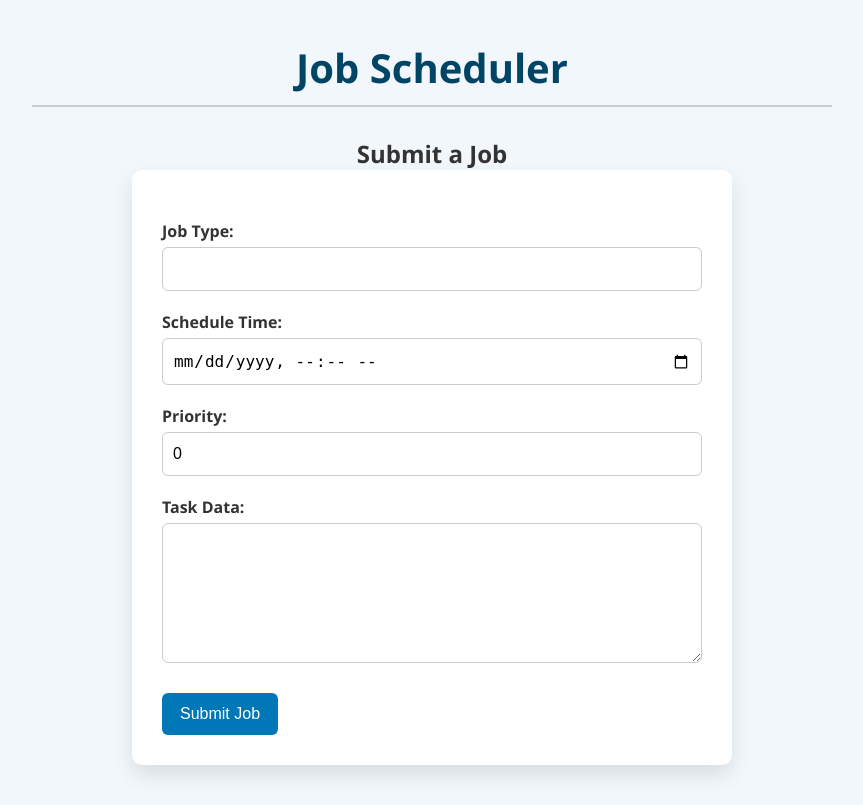
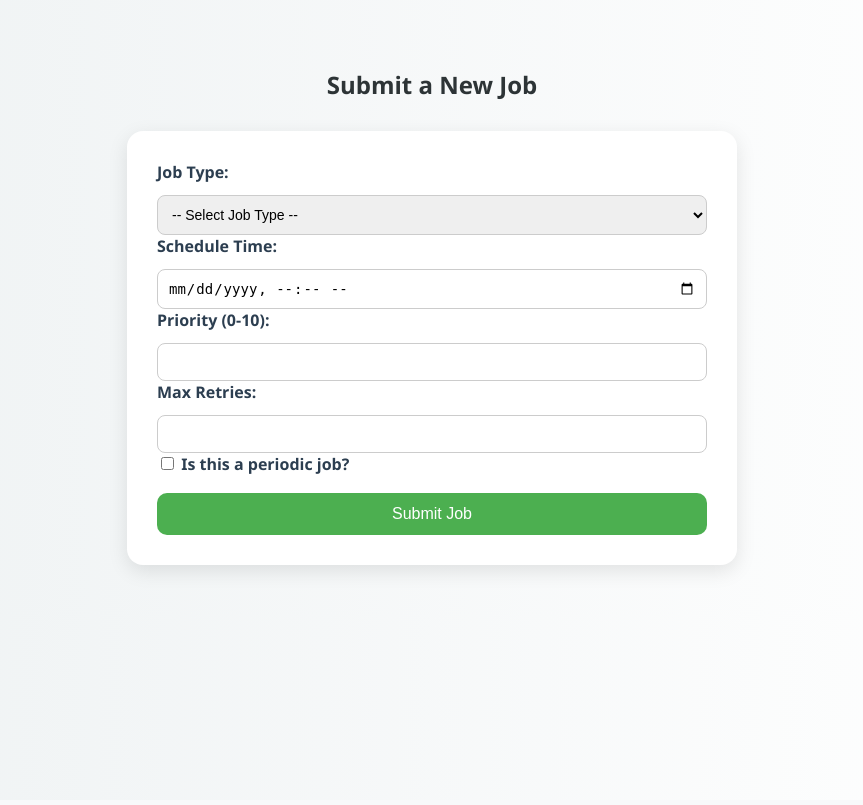
Before and after one commit to neharika-garg-20/CTRL-SHIFT-ELITE, a Django app: template scheduler/templates/submit_job.html in a window 1280 px wide. Shown: the whole page, without its empty margins (208-1071 px from the left). After the commit the page ends 577 px from the top, so only its background shows below. Run offline with Django 3.2, Linux system fonts and the light colour scheme; the template is opened without the code that fills it, so the values that code supplies are empty.

Commit message:
submit jobs

```diff
--- a/job_scheduler/urls.py
+++ b/job_scheduler/urls.py
@@ -21,9 +21,10 @@ from scheduler import views
 
 urlpatterns = [
     path('admin/', admin.site.urls),
-    path('jobs/', views.submit_job, name='submit_job'),
+
     # path('submit/', views.submit_job, name='submit_job'),
 
+    path('jobs/', views.submit_job, name='submit_job'),
     # URL pattern for getting job results
     path('jobs/<uuid:job_id>/results/', views.get_job_results, name='get_job_results'),
     path('', views.job_list, name='job_list'),
--- a/scheduler/models.py
+++ b/scheduler/models.py
@@ -1,10 +1,15 @@
 from django.db import models
 import uuid
+from uuid import uuid4
 
 class User(models.Model):
     user_id = models.CharField(max_length=50, primary_key=True)
     username = models.CharField(max_length=100)
     api_key = models.CharField(max_length=100, unique=True)
+    def save(self, *args, **kwargs):
+        if not self.api_key:
+            self.api_key = uuid4().hex
+        super().save(*args, **kwargs)
 
     def _str_(self):
         return self.username
--- a/scheduler/static/submit_job.css
+++ b/scheduler/static/submit_job.css
@@ -1,97 +1,81 @@
-/* General Reset & Body */
-* {
-    box-sizing: border-box;
-    margin: 0;
-    padding: 0;
+body {
+    font-family: 'Segoe UI', Tahoma, Geneva, Verdana, sans-serif;
+    padding: 40px;
+    background: linear-gradient(to right, #eef2f3, #ffffff);
+    color: #333;
 }
 
-  body {
-    font-family: 'Segoe UI', Tahoma, Geneva, Verdana, sans-serif;
-    background-color: #f2f7fb;
-    color: #333;
-    padding: 40px 20px;
-    display: flex;
-    flex-direction: column;
-    align-items: center;
+h2 {
+    text-align: center;
+    color: #2d3436;
+    margin-bottom: 30px;
 }
 
-  /* Header */
-  h1 {
-    font-size: 2.5rem;
-    color: #004466;
-    margin-bottom: 10px;
+form {
+    background-color: #ffffff;
+    padding: 30px;
+    max-width: 550px;
+    margin: auto;
+    border-radius: 16px;
+    box-shadow: 0 6px 20px rgba(0, 0, 0, 0.1);
 }
 
-  hr {
-    width: 100%;
-    max-width: 800px;
-    margin-bottom: 30px;
-    border: none;
-    border-top: 2px solid #ccc;
-  }
-
-  /* Form Container */
-  form {
-    background-color: white;
-    padding: 30px;
-    border-radius: 10px;
-    box-shadow: 0 10px 20px rgba(0, 0, 0, 0.1);
-    width: 100%;
-    max-width: 600px;
-  }
-
-  /* Form Elements */
 label {
+    font-weight: 600;
+    margin-bottom: 8px;
     display: block;
-    font-weight: 600;
-    margin-top: 20px;
-    margin-bottom: 5px;
+    color: #2c3e50;
 }
 
 input[type="text"],
 input[type="number"],
+input[type="file"],
 input[type="datetime-local"],
+select,
 textarea {
     width: 100%;
-    padding: 12px 10px;
+    padding: 10px;
+    margin-top: 4px;
     border: 1px solid #ccc;
-    border-radius: 6px;
-    font-size: 1rem;
-    transition: border-color 0.3s;
+    border-radius: 8px;
+    box-sizing: border-box;
+    font-size: 14px;
+    transition: border-color 0.3s ease-in-out;
 }
 
-  input[type="text"]:focus,
-  input[type="number"]:focus,
-  input[type="datetime-local"]:focus,
-  textarea:focus {
-    border-color: #0077b6;
+input:focus,
+textarea:focus,
+select:focus {
+    border-color: #4CAF50;
     outline: none;
 }
 
-  /* Submit Button */
-  input[type="submit"] {
-    margin-top: 25px;
-    background-color: #0077b6;
-    color: white;
-    padding: 12px 18px;
-    border: none;
-    border-radius: 6px;
-    font-size: 1rem;
-    cursor: pointer;
-    transition: background-color 0.3s ease;
+textarea {
+    resize: vertical;
+    min-height: 80px;
 }
 
-  input[type="submit"]:hover {
-    background-color: #005f8a;
+button {
+    background-color: #4CAF50;
+    color: white;
+    border: none;
+    padding: 12px 20px;
+    font-size: 16px;
+    border-radius: 10px;
+    cursor: pointer;
+    width: 100%;
+    transition: background-color 0.3s ease-in-out;
+    margin-top: 10px;
 }
 
-  /* Responsive */
-  @media (max-width: 600px) {
-    body {
-      padding: 20px 10px;
+button:hover {
+    background-color: #45a049;
 }
 
-    form {
-      padding: 20px;
+.dynamic-field {
+    display: none;
 }
+
+.visible {
+    display: block;
 }
--- a/scheduler/templates/submit_job.html
+++ b/scheduler/templates/submit_job.html
@@ -1,70 +1,70 @@
 {% load static %}
-
 <!DOCTYPE html>
-<html lang="en">
+<html>
 <head>
-  <meta charset="UTF-8">
-  <title>Submit a Job</title>
-  <link rel="stylesheet" href="{% static '../static/submit_job.css' %}">
-
+    <title>Submit Job</title>
+    <link rel="stylesheet" href="{% static '../static/submit_job.css' %}">
 </head>
 <body>
-  <h1>Job Scheduler</h1>
-  <hr>
-
-  <h2>Submit a Job</h2>
-  <form method="post">
-    {% csrf_token %}
-    <label>Job Type:</label>
-    <input type="text" name="job_type" required>
-
-    <label>Schedule Time:</label>
-    <input type="datetime-local" name="schedule_time" required>
-
-    <label>Priority:</label>
-    <input type="number" name="priority" value="0">
-
-    <label>Task Data:</label>
-    <textarea name="data" rows="6" cols="60"></textarea>
-
-    <input type="submit" value="Submit Job">
-  </form>
-</body>
-</html>
-
-
-<!-- <!DOCTYPE html>
-<html lang="en">
-<head>
-    <meta charset="UTF-8">
-    <meta name="viewport" content="width=device-width, initial-scale=1.0">
-    <title>Submit Job</title>
-</head>
-<body>
-    <h2>Submit a New Job</h2>
-    <form method="POST" action="{% url 'submit_job' %}">
+    <h2 style="text-align:center;">Submit a New Job</h2>
+    <form method="post" enctype="multipart/form-data">
         {% csrf_token %}
-
         <label for="job_type">Job Type:</label>
-        <select name="job_type" id="job_type" required>
+        <select name="job_type" id="job_type" required onchange="toggleFields()">
+            <option value="">-- Select Job Type --</option>
             <option value="FILE_EXECUTION">File Execution</option>
             <option value="NOTIFICATION">Notification</option>
             <option value="SYSTEM_AUTOMATION">System Automation</option>
-        </select><br><br>
+        </select>
+
+        <div id="file_field" class="dynamic-field">
+            <label for="file">Upload File:</label>
+            <input type="file" name="file" />
+        </div>
+
+        <div id="notification_fields" class="dynamic-field">
+            <label for="method">Method (email/sms):</label>
+            <input type="text" name="method" />
+            <label for="target">Target (email/phone):</label>
+            <input type="text" name="target" />
+            <label for="message">Message:</label>
+            <textarea name="message"></textarea>
+        </div>
+
+        <div id="automation_field" class="dynamic-field">
+            <label for="command">Command to execute:</label>
+            <input type="text" name="command" />
+        </div>
 
         <label for="schedule_time">Schedule Time:</label>
-        <input type="datetime-local" name="schedule_time" id="schedule_time" required><br><br>
+        <input type="datetime-local" name="schedule_time" required>
 
-        <label for="data_location">Data Location:</label>
-        <input type="text" name="data_location" id="data_location" placeholder="Enter data location" required><br><br>
-
-        <label for="priority">Priority:</label>
-        <input type="number" name="priority" id="priority" value="0" min="0" required><br><br>
+        <label for="priority">Priority (0-10):</label>
+        <input type="number" name="priority" min="0" max="10">
 
         <label for="max_retries">Max Retries:</label>
-        <input type="number" name="max_retries" id="max_retries" value="3" min="0" required><br><br>
+        <input type="number" name="max_retries" min="0">
+
+        <label><input type="checkbox" name="is_periodic"> Is this a periodic job?</label>
 
         <button type="submit">Submit Job</button>
     </form>
+
+    <script>
+        function toggleFields() {
+            const jobType = document.getElementById('job_type').value;
+            document.getElementById('file_field').classList.remove('visible');
+            document.getElementById('notification_fields').classList.remove('visible');
+            document.getElementById('automation_field').classList.remove('visible');
+
+            if (jobType === 'FILE_EXECUTION') {
+                document.getElementById('file_field').classList.add('visible');
+            } else if (jobType === 'NOTIFICATION') {
+                document.getElementById('notification_fields').classList.add('visible');
+            } else if (jobType === 'SYSTEM_AUTOMATION') {
+                document.getElementById('automation_field').classList.add('visible');
+            }
+        }
+    </script>
 </body>
-</html> -->
+</html>
--- a/scheduler/urls.py
+++ b/scheduler/urls.py
@@ -5,7 +5,6 @@ urlpatterns = [
     path('login/', views.login_view, name='login'),
     # Add other URLs like signup, home, etc. here
     path('signup/', views.signup_view, name='signup'),
-    path('', views.submit_job_form, name='submit_job_form'),
     path('job/<uuid:job_id>/', views.job_result, name='job_result'),
      path('add/', views.add_job, name='add_job'),
 ]
```
Also changed, not shown: scheduler/views.py (+197 -51 lines). Lines whose indentation alone changed are shown as unchanged.
